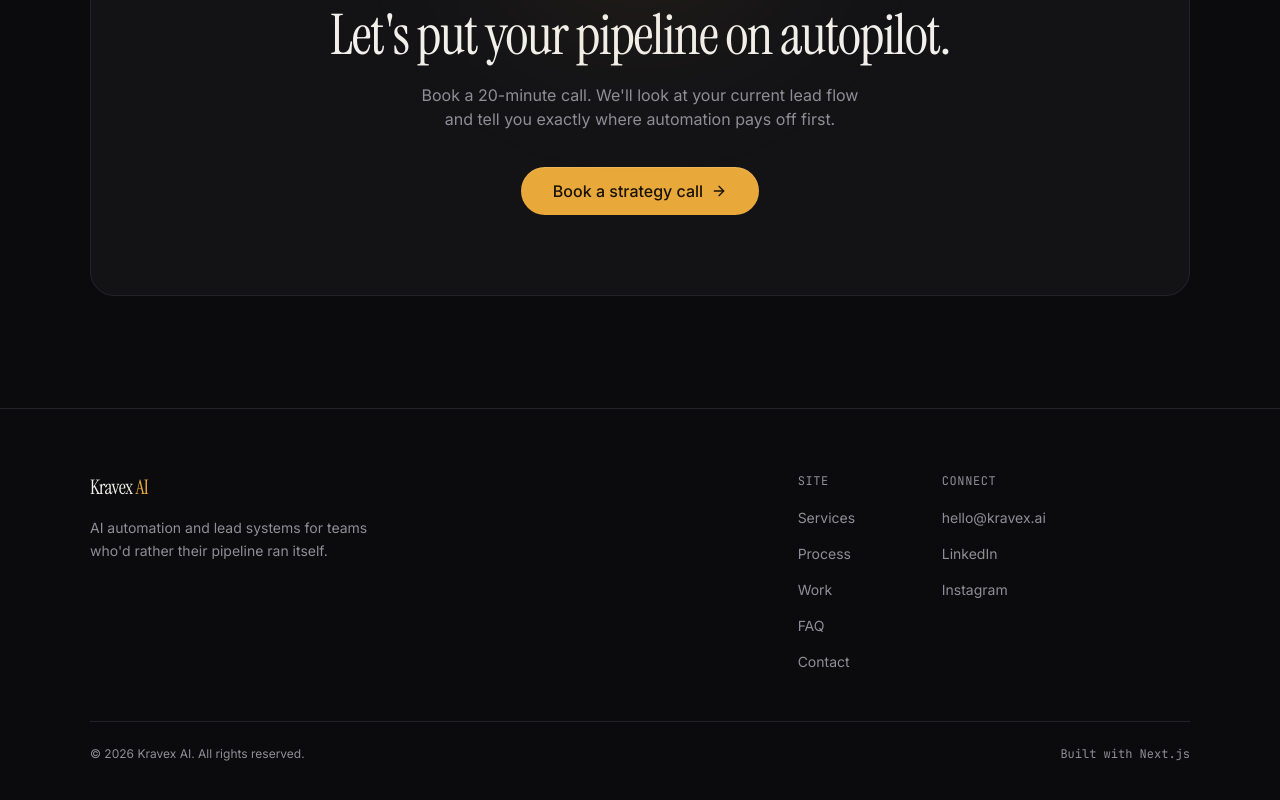
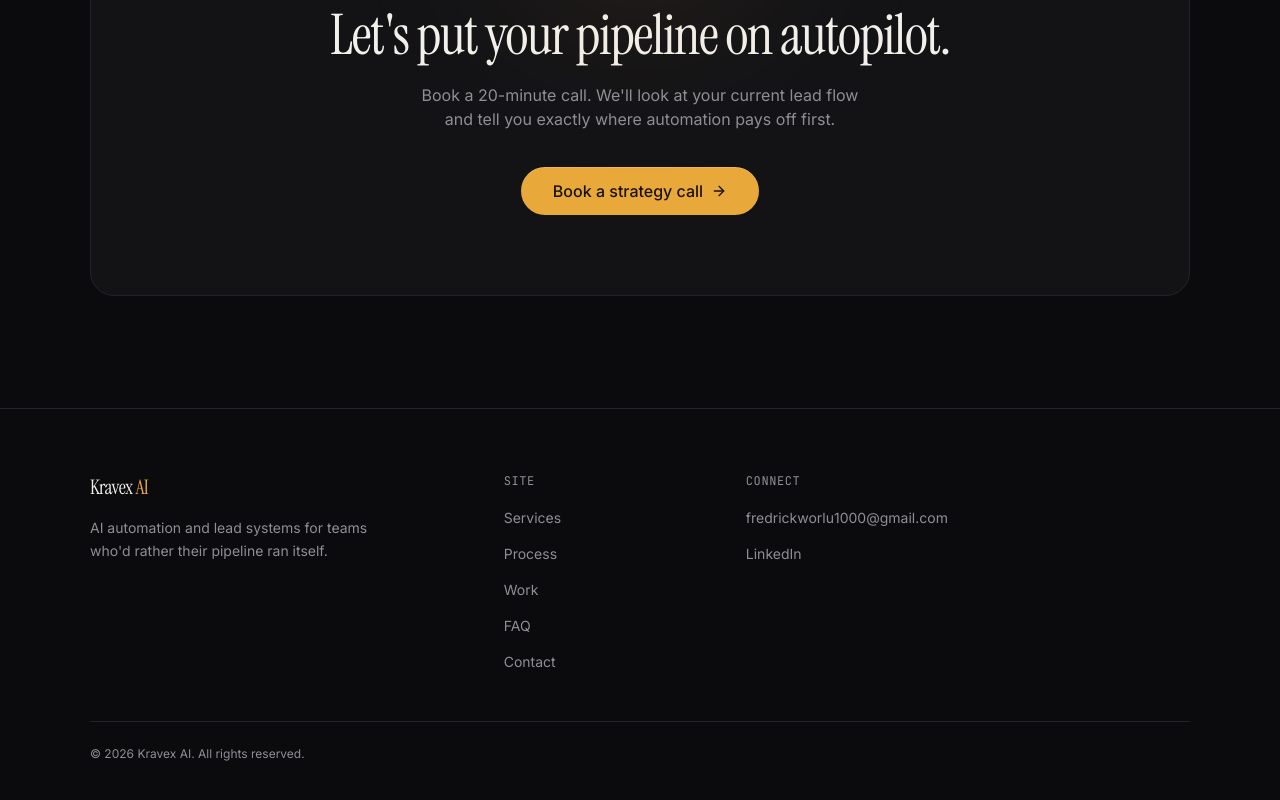
Before and after one commit to fredrickworlu1000-hub/kravex--ai, a Next.js app: page / in a window 1280 px wide. Shown: the part 5042-5842 px from the top of the page. Built offline with nearby package versions, Linux system fonts and the light colour scheme.

Commit message:
Fix footer social links

```diff
--- a/components/layout/Footer.tsx
+++ b/components/layout/Footer.tsx
@@ -41,27 +41,23 @@ export function Footer() {
               </p>
               <ul className="mt-4 space-y-3">
                <li>
-                  <a
-                    href="mailto:hello@kravex.ai"
+
+
+    <a href="mailto:fredrickworlu1000@gmail.com"
     className="text-sm text-text-muted transition-colors hover:text-text-primary"
   >
-                    hello@kravex.ai
+    fredrickworlu1000@gmail.com
   </a>
 </li>
+
                <li>
-                  <a
-                    href="#"
-                    className="text-sm text-text-muted transition-colors hover:text-text-primary"
-                  >
+
+    <a href="https://www.linkedin.com/in/fredrick-worlu-831217308"
+    target="_blank"
+    rel="noopener noreferrer"
+    className="text-sm text-text-muted transition-colors hover:text-text-primary">
+
     LinkedIn
-                  </a>
-                </li>
-                <li>
-                  <a
-                    href="#"
-                    className="text-sm text-text-muted transition-colors hover:text-text-primary"
-                  >
-                    Instagram
   </a>
 </li>
               </ul>
@@ -71,7 +67,6 @@ export function Footer() {
 
         <div className="mt-12 flex flex-col-reverse items-start gap-4 border-t border-border pt-6 text-xs text-text-muted sm:flex-row sm:items-center sm:justify-between">
           <p>© {new Date().getFullYear()} Kravex AI. All rights reserved.</p>
-          <p className="font-mono">Built with Next.js</p>
         </div>
       </div>
     </footer>
--- a/components/layout/Navbar.tsx
+++ b/components/layout/Navbar.tsx
@@ -56,7 +56,7 @@ export function Navbar() {
           ))}
         </ul>
 
-        <div className="">
+        <div className="#">
           <Button variant="primary" size="sm" asChild>
             <a href="/contact">Book a call</a>
           </Button>
```
Lines whose indentation alone changed are shown as unchanged.
